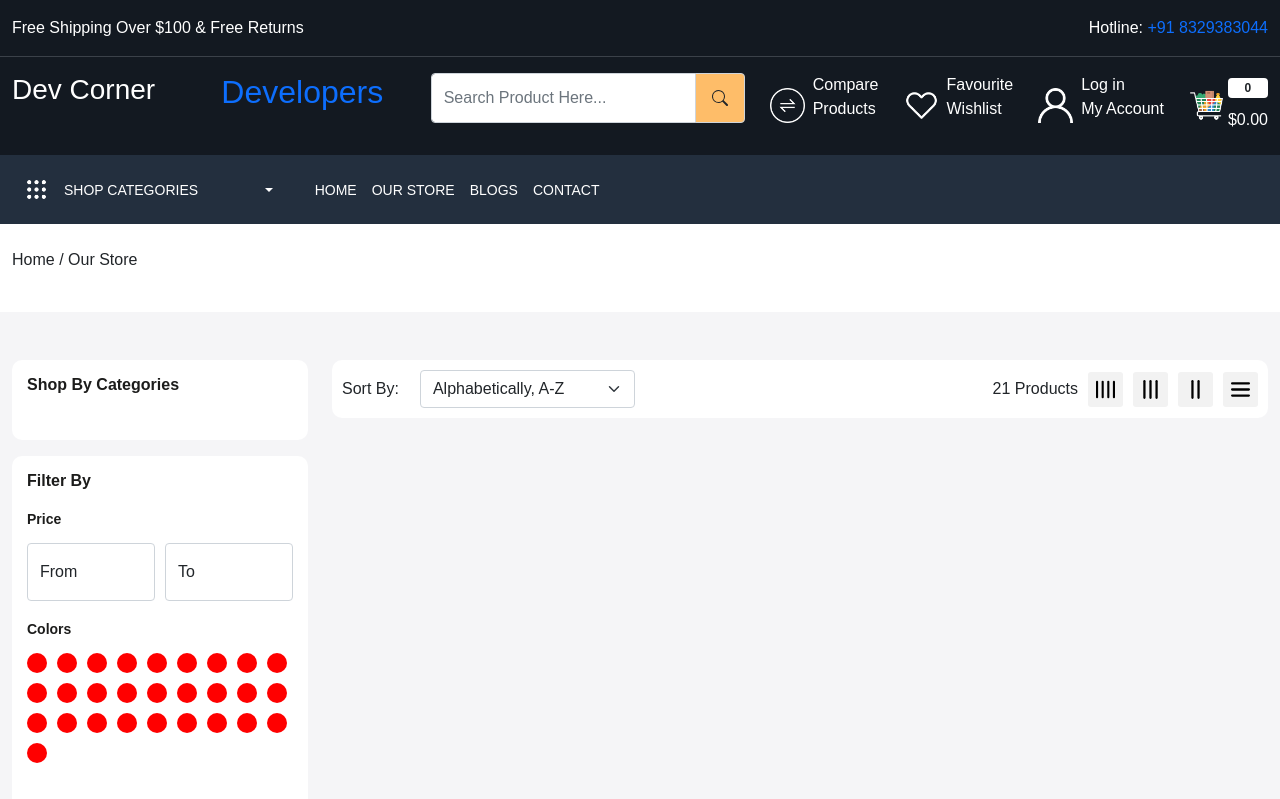
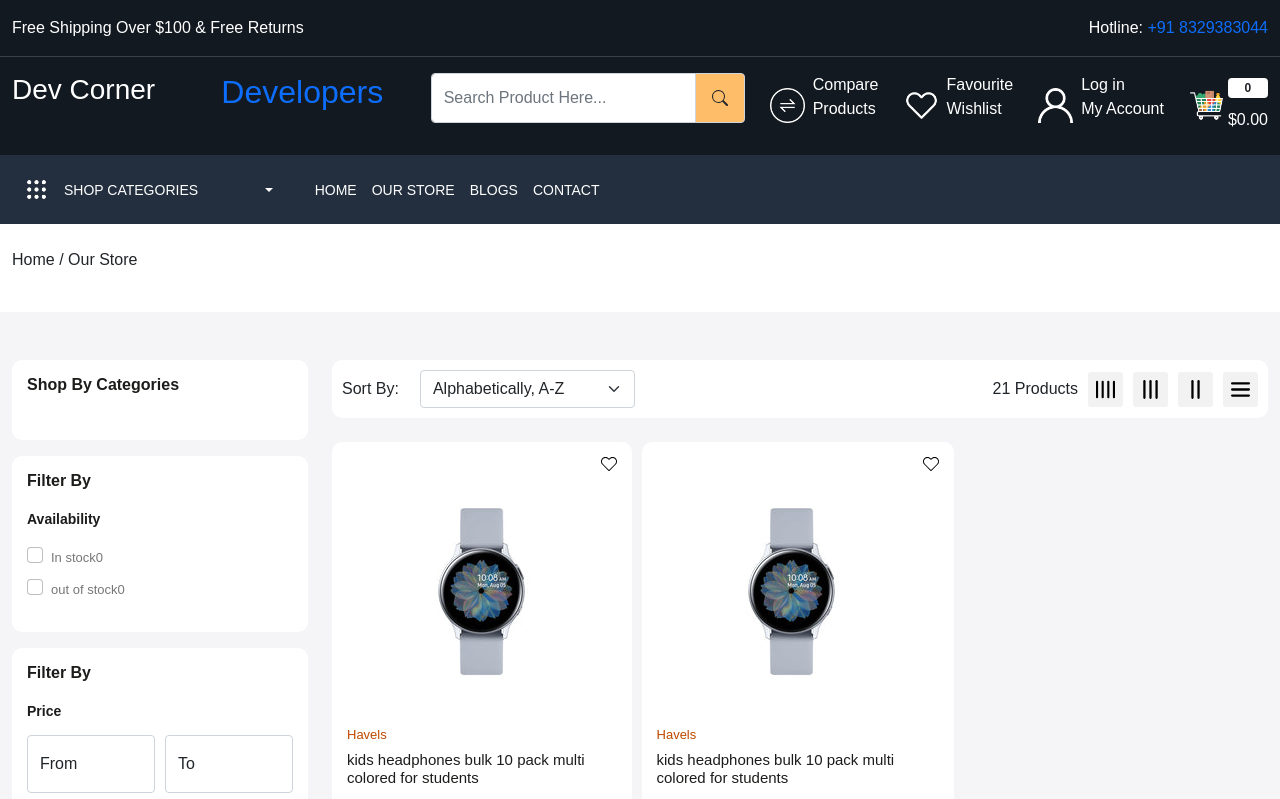
Before and after one commit to uniquepraj86/E-commerce, a React (Create React App) app: page /store in a window 1280 px wide. Shown: the top 799 px of the page. Built offline with nearby package versions, Linux system fonts and the light colour scheme.

Commit message:
dyanamically handle ourstore

```diff
--- a/src/App.css
+++ b/src/App.css
@@ -514,7 +514,7 @@ footer .input-group-text{
   width: 100%;
 }
 .gr-6 {
-  width: 49%;
+  width: 48%;
 }
 .gr-4 {
   width: 32%;
--- a/src/components/ProductCard.js
+++ b/src/components/ProductCard.js
@@ -1,11 +1,15 @@
 import React from "react";
-import { Link } from "react-router-dom";
+import { Link, useLocation } from "react-router-dom";
 import ReactStars from "react-rating-stars-component";
 
-const ProductCard = () => {
+const ProductCard = (props) => {
+  const { grid } = props;
+  let location = useLocation();
   return (
     <>
-      <div className="col-3">
+      <div
+        className={` ${
+          location.pathname === "/store" ? `gr-${grid}` : "col-3" }`}>
         <div className="product-card position-relative">
           <div className="wishlist-icon position-absolute">
             <Link>
@@ -14,12 +18,14 @@ const ProductCard = () => {
           </div>
 
           <div className="product-image">
-            <img src="images/watch.jpg"
+            <img
+              src="images/watch.jpg"
               className="img-fluid"
               alt="product image"
             />
-            <img src="images/watch-1.avif"
-            className="fluid"
+            <img
+             src="images/watch-1.avif"
+              className="img-fluid"
               alt="product image"
             />
           </div>
@@ -46,6 +52,54 @@ const ProductCard = () => {
           </div>
         </div>
       </div>
+      <div
+        className={` ${
+          location.pathname === "/store" ? `col-${grid}` : "col-3"
+        }`}
+      >
+        <div className="product-card position-relative">
+          <div className="wishlist-icon position-absolute">
+            <Link>
+              <img src="images/wish.svg" alt="wishlist" />
+            </Link>
+          </div>
+
+          <div className="product-image">
+            <img
+              src="images/watch.jpg"
+              className="img-fluid"
+              alt="product image"
+            />
+            <img
+              src="images/watch-1.avif"
+              className="img-fluid"
+              alt="product image"
+            />
+          </div>
+          <div className="product-details">
+            <h6 className="brand">Havels</h6>
+            <h5 className="product-title">
+              kids headphones bulk 10 pack multi colored for students
+            </h5>
+            <ReactStars count={5} size={24} value="3" activeColor="#ffd700" />
+            <p className="price">$1000.00</p>
+          </div>
+          <div className="action-bar position-absolute">
+            <div className="d-flex flex-column gap-15">
+              <Link>
+                <img src="images/prodcompare.svg" alt="compare" />
+              </Link>
+              <Link>
+                <img src="images/view.svg" alt="view" />
+              </Link>
+              <Link>
+                <img src="images/add-cart.svg" alt="addcart" />
+              </Link>
+            </div>
+          </div>
+        </div>
+      </div>
+
     </>
   );
 };
--- a/src/pages/OurStore.js
+++ b/src/pages/OurStore.js
@@ -1,10 +1,13 @@
-import React from "react";
+import React, { useState } from "react";
 import BreadCrumb from "../components/BreadCrumb";
 import Meta from "../components/Meta";
 import Container from "../components/Container";
 import ReactStars from "react-rating-stars-component";
+import ProductCard from "../components/ProductCard"
 
 const OurStore = () => {
+  const [grid, setGrid] = useState(4);
+
   return (
     <>
       <Meta title={"Our Store"} />
@@ -16,6 +19,32 @@ const OurStore = () => {
               <h3 className="filter-title">Shop By Categories</h3>
               <div>
                 <ul className="ps-0"></ul>
+              </div>
+            </div>
+            <div className="filter-card mb-3">
+              <h3 className="filter-title">Filter By</h3>
+              <div>
+                <h5 className="sub-title">Availability</h5>
+                <div>
+                  <div className="form-check">
+                    <input
+                      className="form-check-input"
+                      type="checkbox"
+                      value=""
+                      id=""
+                    />
+                    <label className="form-check-label">In stock{0}</label>
+                  </div>
+                  <div className="form-check">
+                    <input
+                      className="form-check-input"
+                      type="checkbox"
+                      value=""
+                      id=""
+                    />
+                    <label className="form-check-label">out of stock{0}</label>
+                  </div>
+                </div>
               </div>
             </div>
             <div className="filter-card mb-3">
@@ -82,8 +111,12 @@ const OurStore = () => {
                       className="form-check-label"
                       value=""
                       id="color-1"
-                     type="checkbox" />
-                     <label htmlFor="color-1" className="form-check-label"></label>
+                      type="checkbox"
+                    />
+                    <label
+                      htmlFor="color-1"
+                      className="form-check-label"
+                    ></label>
                     s{2}
                   </div>
                   <div className="form-check">
@@ -91,8 +124,12 @@ const OurStore = () => {
                       className="form-check-label"
                       value=""
                       id="color-2"
-                     type="checkbox" />
-                     <label htmlFor="color-2" className="form-check-label"></label>
+                      type="checkbox"
+                    />
+                    <label
+                      htmlFor="color-2"
+                      className="form-check-label"
+                    ></label>
                     M{2}
                   </div>
                   <div className="form-check">
@@ -100,8 +137,12 @@ const OurStore = () => {
                       className="form-check-label"
                       value=""
                       id="color-3"
-                     type="checkbox" />
-                     <label htmlFor="color-3" className="form-check-label"></label>
+                      type="checkbox"
+                    />
+                    <label
+                      htmlFor="color-3"
+                      className="form-check-label"
+                    ></label>
                     s{2}
                   </div>
                 </div>
@@ -133,23 +174,39 @@ const OurStore = () => {
                 <div>
                   <div className="random-products d-flex">
                     <div className="w-50">
-                      <img src="images/headphone.jpg"
-                      className="img.fluid w-100" alt="watch"/>
+                      <img
+                        src="images/headphone.jpg"
+                        className="img.fluid w-100"
+                        alt="watch"
+                      />
                     </div>
                     <div className="w-50">
                       <h5>Kids Headphone bulk 10 pack multi colored For_</h5>
-                      <ReactStars count={5} size={24} value="3" activeColor="#ffd700" />
+                      <ReactStars
+                        count={5}
+                        size={24}
+                        value="3"
+                        activeColor="#ffd700"
+                      />
                       <b>$300</b>
                     </div>
                   </div>
                   <div className="random-products d-flex mt-4">
                     <div className="w-50">
-                      <img src="images/watch.jpg"
-                      className="img.fluid w-100" alt="watch"/>
+                      <img
+                        src="images/watch.jpg"
+                        className="img.fluid w-100"
+                        alt="watch"
+                      />
                     </div>
                     <div className="w-50">
                       <h5>Kids Headphone bulk 10 pack multi colored For_</h5>
-                      <ReactStars count={5} size={24} value="3" activeColor="#ffd700" />
+                      <ReactStars
+                        count={5}
+                        size={24}
+                        value="3"
+                        activeColor="#ffd700"
+                      />
                       <b>$300</b>
                     </div>
                   </div>
@@ -190,23 +247,30 @@ const OurStore = () => {
                 <div className="d-flex align-items-center gap-10">
                   <p className="totalproducts mb-0">21 Products</p>
                   <div className="d-flex gap-10 align-items-center grid">
-                    <img
+                    <img onClick={()=>{
+                      setGrid(3);
+                    }}
                       src="images/gr4.svg"
                       className="d-block img-fluid"
                       alt="grid"
                     />
-                    <img
+                    <img onClick={()=>{
+                      setGrid(4);
+                    }}
                       src="images/gr3.svg"
                       className="d-block img-fluid"
                       alt="grid"
                     />
-                    <img
+                    <img onClick={()=>{
+                      setGrid(6);
+                    }}
                       src="images/gr2.svg"
                       className="d-block img-fluid"
                       alt="grid"
                     />
-
-                    <img
+                    <img onClick={()=>{
+                      setGrid(12);
+                    }}
                       src="images/gr.svg"
                       className="d-block img-fluid"
                       alt="grid"
@@ -216,7 +280,9 @@ const OurStore = () => {
               </div>
             </div>
             <div className="products-list pb-5">
-              <div className="d-flex gap-10 flex-wrap"></div>
+              <div className="d-flex gap-10 flex-wrap">
+                <ProductCard grid={grid}/>
+              </div>
             </div>
           </div>
         </div>
```
Lines whose indentation alone changed are shown as unchanged.
